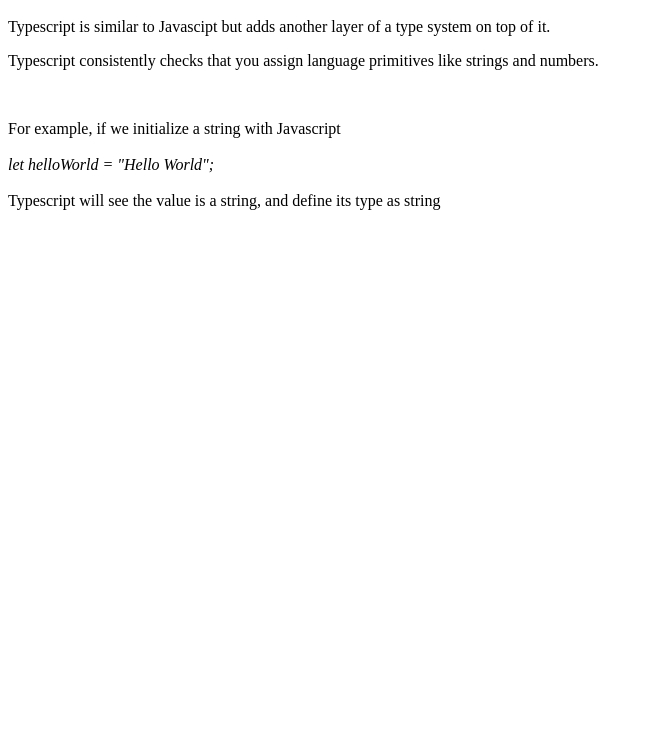
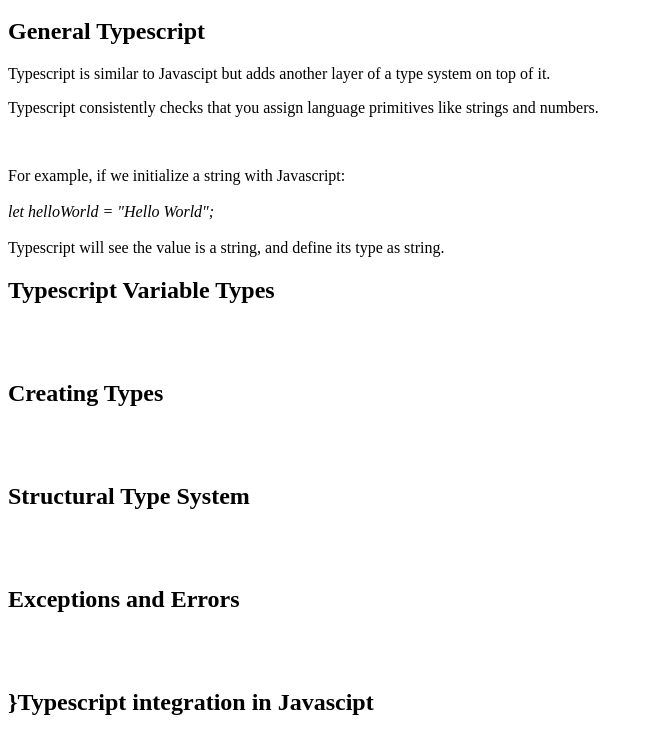
Before and after one commit to JordanWhyte2/CS401-Lab6, a plain HTML site: page index.html in a window 1280 px wide. Shown: the part 48-800 px from the top of the page, without its empty margins (0-660 px from the left). Drawn offline with Linux system fonts and the light colour scheme.

Commit message:
Update index.html

```diff
--- a/index.html
+++ b/index.html
@@ -1,12 +1,42 @@
 <h1>TypeScript Tutorial for Javascipt Devlopers</h1>
+
+<h2>General Typescript</h2>
 
 <p>Typescript is similar to Javascipt but adds another layer of a type system on top of it. </p>
 
 <p>Typescript consistently checks that you assign language primitives like strings and numbers.</p>
 
 <br>
-<p>For example, if we initialize a string with Javascript
+<p>For example, if we initialize a string with Javascript:
 
   <br><br> <i>let helloWorld = "Hello World";</i>  <br><br>
 
-Typescript will see the value is a string, and define its type as string </p>
+Typescript will see the value is a string, and define its type as string. </p>
+
+
+<h2>Typescript Variable Types</h2>
+
+
+
+<br><br>
+
+
+<h2>Creating Types</h2>
+
+<br><br>
+
+
+<h2>Structural Type System</h2>
+
+
+
+<br><br>
+
+
+<h2>Exceptions and Errors</h2>
+
+
+<br><br>
+
+
+<h2>}Typescript integration in Javascipt</h2>
```
